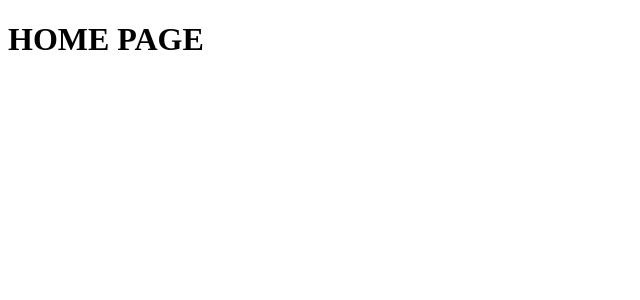
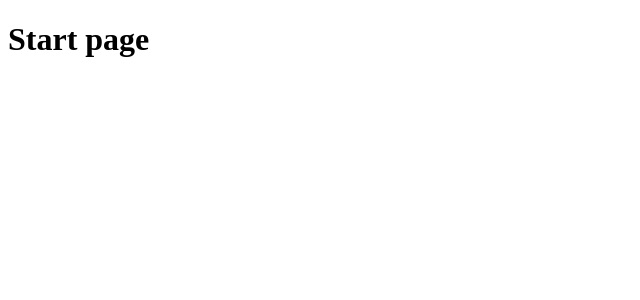
Before and after one commit to Halera-inc/simple-notes-front, a Next.js app: page / in a window 1280 px wide. Shown: the top 300 px of the page, without its empty margins (0-640 px from the left). Built offline with nearby package versions, Linux system fonts and the light colour scheme.

Commit message:
docs: я сделал то-то [HALERA-7]

```diff
--- a/pages/index.tsx
+++ b/pages/index.tsx
@@ -4,7 +4,8 @@ import styles from '../src/styles/Home.module.css'
 const Home: NextPage = () => {
   return (
     <div className={styles.container}>
-      <h1>HOME PAGE</h1>
+      <h1>Start page
+      </h1>
     </div>
   )
 }
```
Also changed, not shown: 1 other file (tests, documents, lock files or other folders).
